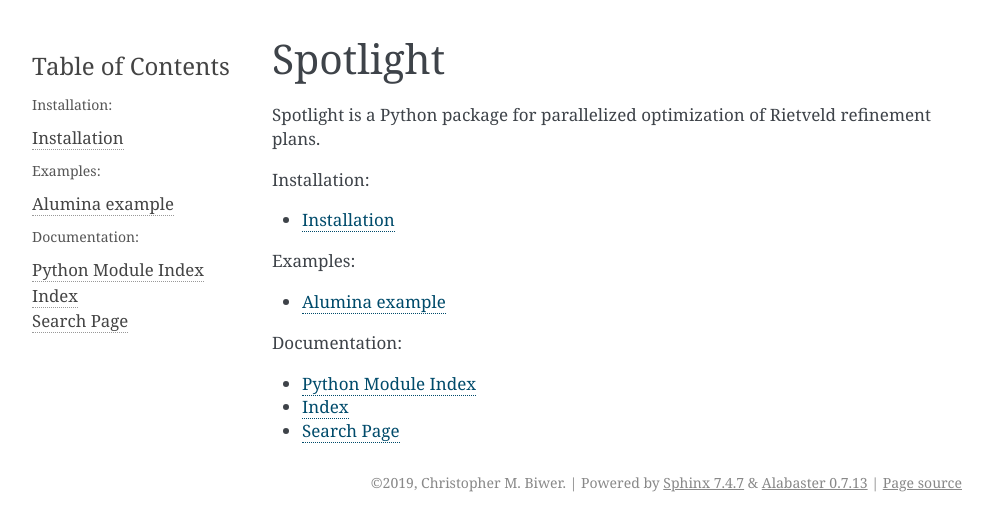
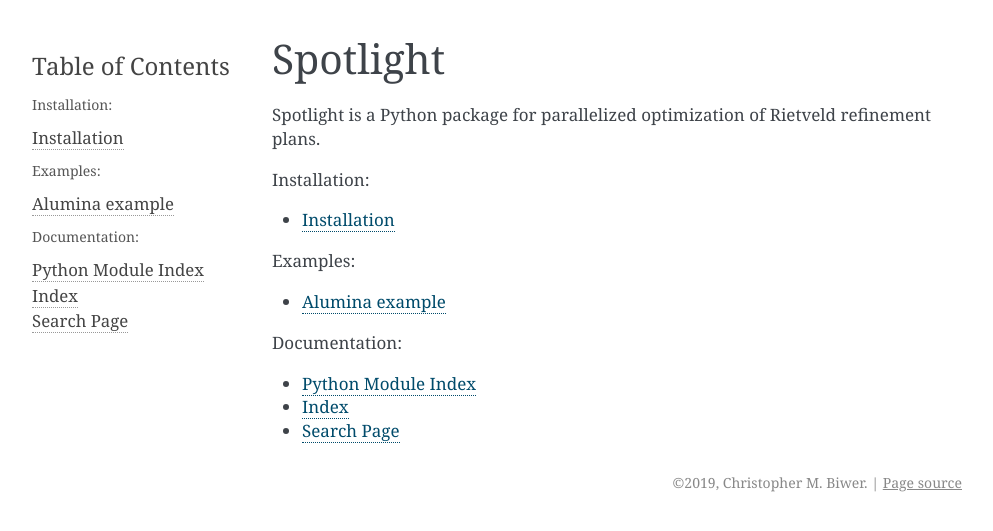
Before and after one commit to lanl/spotlight, a Sphinx documentation site: the page built from docs/index.rst, in a window 1280 px wide. Shown: the top 531 px of the page, without its empty margins (148-1141 px from the left). Built offline with Sphinx 7.4.7, drawn with Linux system fonts in a browser that asks for light colours; pages that are not in the unit, such as notebooks, are missing from menus.

Commit message:
Shorten footer.

```diff
--- a/docs/conf.py
+++ b/docs/conf.py
@@ -91,8 +91,7 @@
 # Theme options are theme-specific and customize the look and feel of a theme
 # further.  For a list of options available for each theme, see the
 # documentation.
-#
-# html_theme_options = {}
+html_theme_options = {"show_powered_by" : False}
 
 # Add any paths that contain custom static files (such as style sheets) here,
 # relative to this directory. They are copied after the builtin static files,
```
